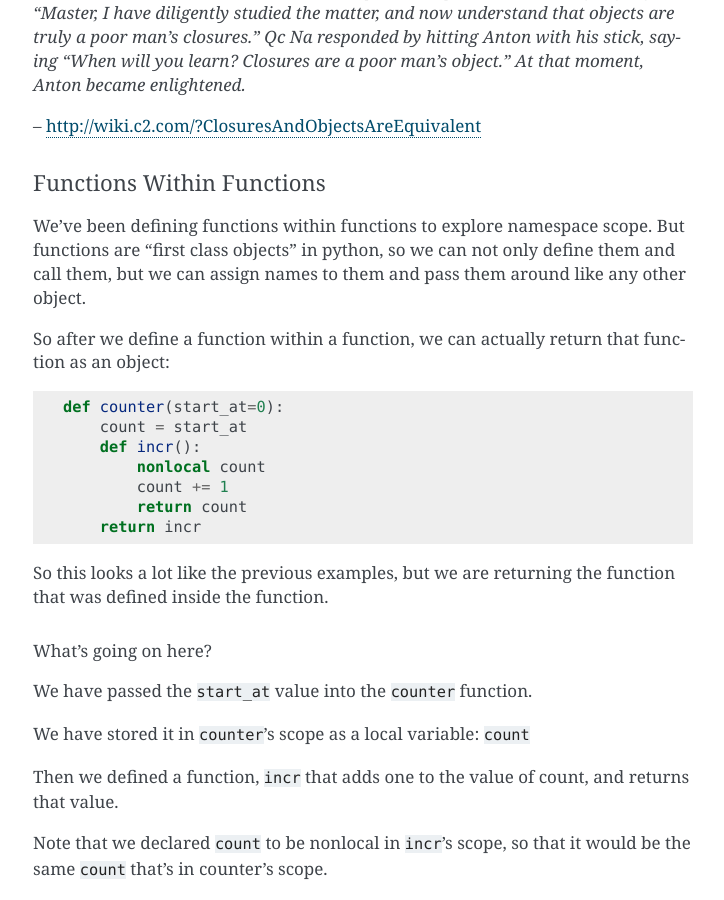
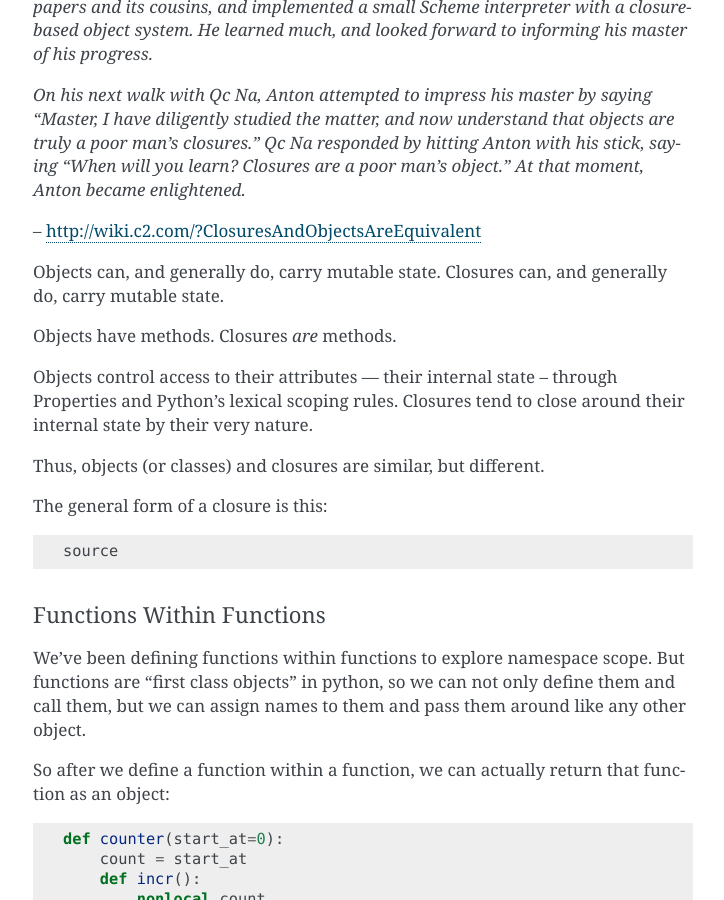
Before and after one commit to rriehle/FP3, a Sphinx documentation site: the page built from source/index.rst, in a window 1280 px wide and 900 px high, scrolled down 1880 px. Shown: the whole window, without its empty margins (387-1111 px from the left). Built offline with Sphinx 7.4.7, drawn with Linux system fonts in a browser that asks for light colours; some of the changed text lies outside the part shown.

Commit message:
Scope, objects vs closures

```diff
--- a/source/index.rst
+++ b/source/index.rst
@@ -51,16 +52,20 @@
 
 * Functional Programming Modules
 
-  | https://docs.python.org/3/library/functional.html
+    | https://docs.python.org/3/library/functional.html
 
-*  Closures
+* Closures
 
-   | https://en.wikipedia.org/wiki/Closure_(computer_programming)
-   | http://wiki.c2.com/?ClosuresAndObjectsAreEquivalent
+    | https://en.wikipedia.org/wiki/Closure_(computer_programming)
+    | http://wiki.c2.com/?ClosuresAndObjectsAreEquivalent
 
-*  Currying
+* Currying
 
-   | https://en.wikipedia.org/wiki/Currying
+    | https://en.wikipedia.org/wiki/Currying
+
+* Scope or Lexical Scope in Python
+
+    | https://en.wikipedia.org/wiki/Scope_(computer_science)#Python
 
 
 Optional Reading
@@ -92,6 +97,19 @@
 
 -- http://wiki.c2.com/?ClosuresAndObjectsAreEquivalent
 
+Objects can, and generally do, carry mutable state.  Closures can, and generally do, carry mutable state.
+
+Objects have methods.  Closures *are* methods.
+
+Objects control access to their attributes --- their internal state -- through Properties and Python's lexical scoping rules.  Closures tend to close around their internal state by their very nature.
+
+Thus, objects (or classes) and closures are similar, but different.
+
+The general form of a closure is this:
+
+.. code-block:: python3
+
+    source
 
 
 Functions Within Functions
```
Also changed, not shown: other parts of source/index.rst (+1 -0 lines).
